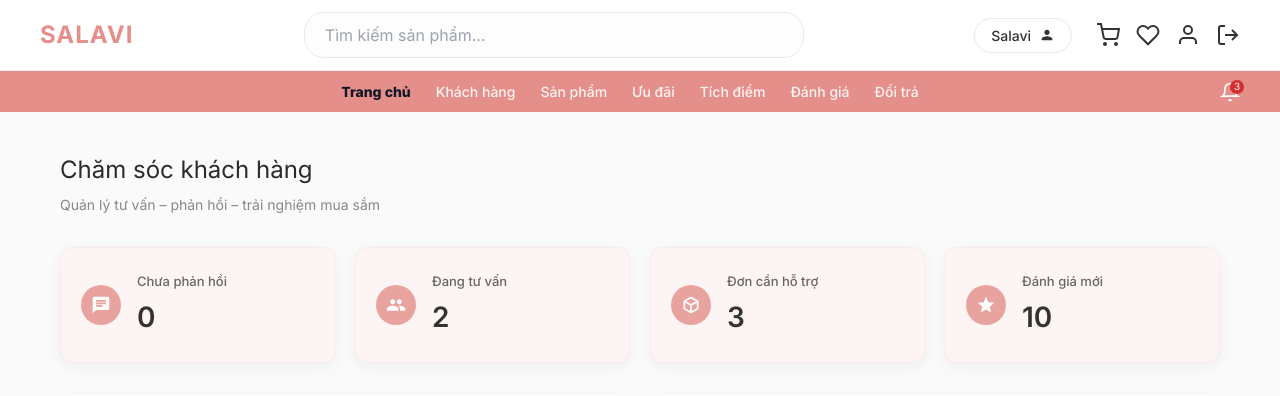
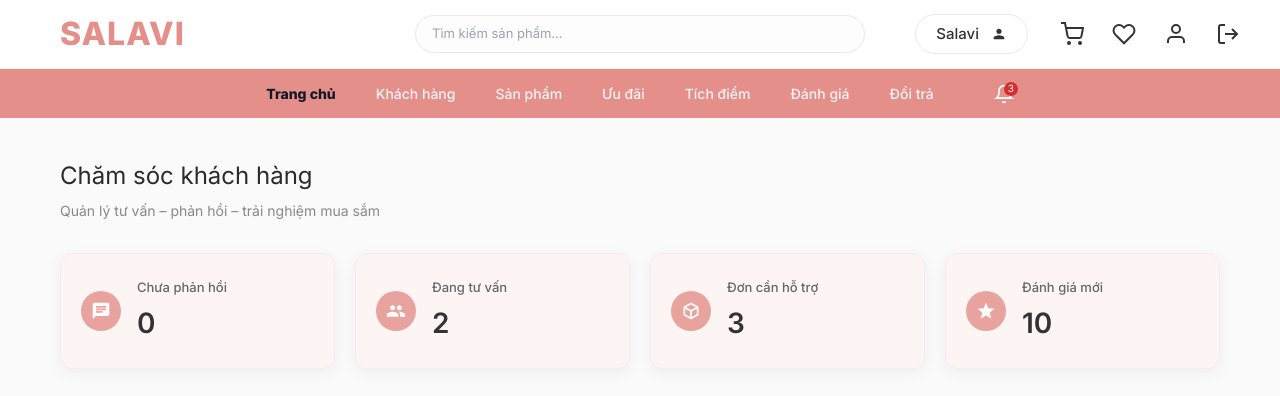
Before and after one commit to Mythu1234/salavi-project, a Django app: page / in a window 1280 px wide. Shown: the top 396 px of the page. Run offline with Django 4.2, Linux system fonts and the light colour scheme; data comes from the database, SQL or seed files in the repository; some libraries are stand-ins or nearby versions.

Commit message:
fix conflict

```diff
--- a/static/css/style.css
+++ b/static/css/style.css
@@ -3,17 +3,17 @@
 * { margin: 0; padding: 0; box-sizing: border-box; font-family: 'Inter', sans-serif; }
 body { background: #fafafa; color: #333; }
 .header-top-container { background: #fff; border-bottom: 1px solid #f0f0f0; }
-.header-top { max-width: 1440px; margin: 0 auto; padding: 12px 40px; display: flex; align-items: center; justify-content: space-between; }
-.logo { font-size: 24px; font-weight: 700; color: #e58f8b; letter-spacing: 1px; }
-.search-box { flex: 1; max-width: 500px; margin: 0 40px; }
-.search-box input { width: 100%; padding: 10px 20px; border-radius: 20px; border: 1px solid #eaeaea; background: #fdfdfd; color: #666; outline: none; }
-.header-icons { display: flex; align-items: center; gap: 24px; }
-.user-btn { display: flex; align-items: center; gap: 8px; padding: 6px 16px; border: 1px solid #eaeaea; border-radius: 20px; font-size: 14px; font-weight: 500; cursor: pointer; }
-.icon-list { display: flex; gap: 16px; color: #333; }
+.header-top { position: relative; max-width: 1440px; margin: 0 auto; padding: 10px 40px; display: flex; align-items: center; justify-content: space-between; }
+.logo { font-size: 32px; font-weight: 800; color: #e58f8b; letter-spacing: 1px; margin-left: 20px; }
+.search-box { position: absolute; left: 50%; transform: translateX(-50%); width: 450px; }
+.search-box input { width: 100%; padding: 8px 16px; font-size: 13px; border-radius: 20px; border: 1px solid #eaeaea; background: #fdfdfd; color: #666; outline: none; }
+.header-icons { display: flex; align-items: center; gap: 32px; }
+.user-btn { display: flex; align-items: center; gap: 12px; padding: 8px 20px; border: 1px solid #eaeaea; border-radius: 20px; font-size: 15px; font-weight: 500; cursor: pointer; transition: all 0.2s; }
+.icon-list { display: flex; gap: 28px; color: #333; }
 .header-nav { background: #e58f8b; color: #fff; }
-.nav-container { max-width: 1440px; margin: 0 auto; padding: 0 40px; display: flex; justify-content: space-between; align-items: center; }
-.nav { display: flex; justify-content: center; gap: 25px; flex: 1; }
-.nav a { color: #fff; text-decoration: none; font-size: 14px; font-weight: 500; padding: 10px 0; opacity: 0.9; cursor: pointer; }
+.nav-container { max-width: 1440px; margin: 0 auto; padding: 0 40px; display: flex; justify-content: center; align-items: center; gap: 60px; }
+.nav { display: flex; justify-content: center; gap: 40px; }
+.nav a { color: #fff; text-decoration: none; font-size: 14px; font-weight: 500; padding: 14px 0; opacity: 0.9; cursor: pointer; transition: all 0.2s; }
 .nav a.active { font-weight: 800; color: #2b2b2b; opacity: 1; }
 .notification-bell { position: relative; padding: 10px 0; }
 .notification-bell .badge { position: absolute; top: 8px; right: -4px; background: #d32f2f; color: #fff; font-size: 10px; width: 14px; height: 14px; border-radius: 50%; display: flex; align-items: center; justify-content: center; }
--- a/templates/base.html
+++ b/templates/base.html
@@ -10,7 +10,7 @@
     <link rel="stylesheet" href="https://cdnjs.cloudflare.com/ajax/libs/font-awesome/6.4.0/css/all.min.css">
 
     <!-- TỆP CSS DÙNG CHUNG -->
-    <link rel="stylesheet" href="{% static 'css/style.css' %}?v=4">
+    <link rel="stylesheet" href="{% static 'css/style.css' %}?v=5">
 </head>
 
 <body>
```
